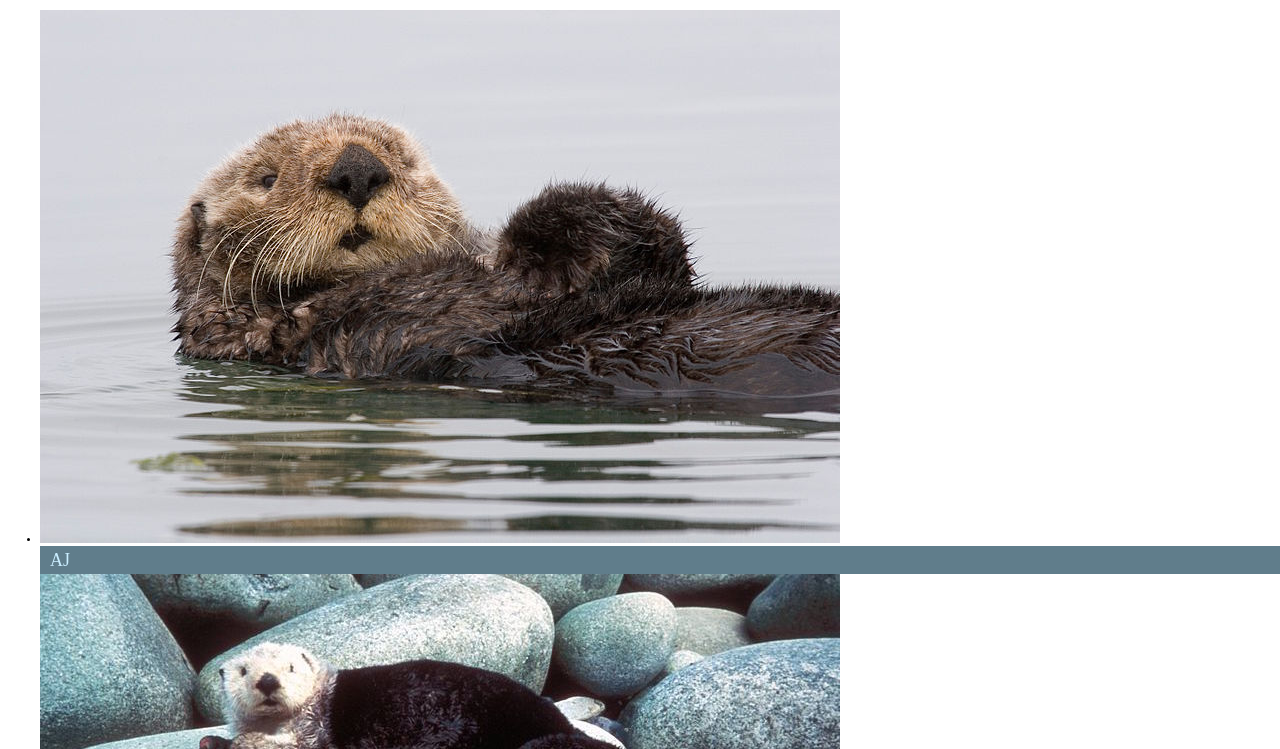
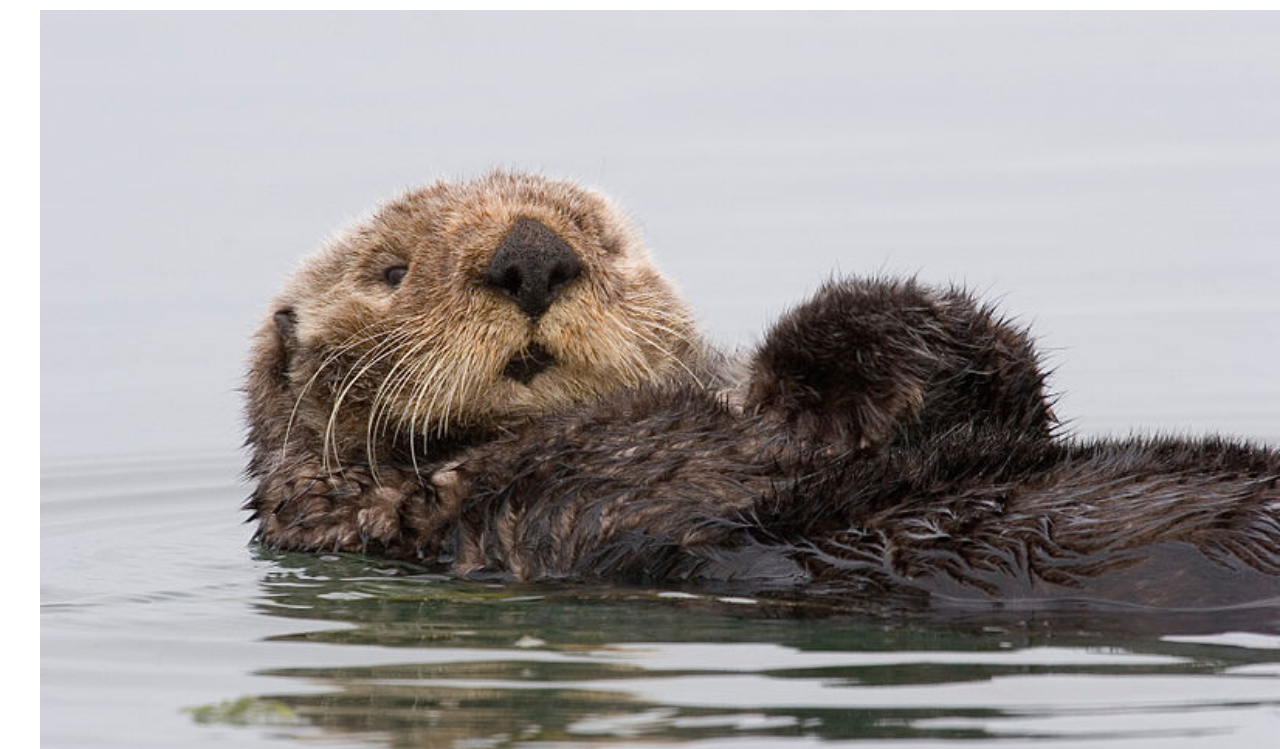
Before and after one commit to tomatrow/bnr-front-end, a plain HTML site: page ottergram/index.html in a window 1280 px wide. Shown: the part 51-800 px from the top of the page. Drawn offline with Linux system fonts and the light colour scheme.

Commit message:
Style thumbnail-image class

```diff
--- a/ottergram/stylesheets/styles.css
+++ b/ottergram/stylesheets/styles.css
@@ -4,6 +4,11 @@ body {
 
 a {
     text-decoration: none;
+}
+
+.thumbnail-image {
+    display: block;
+    width: 100%;
 }
 
 .thumbnail-title {
```
